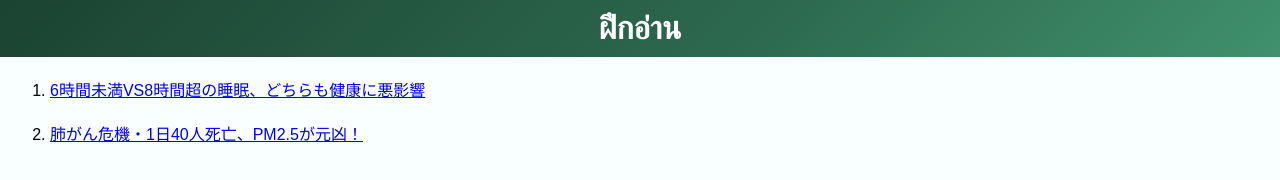
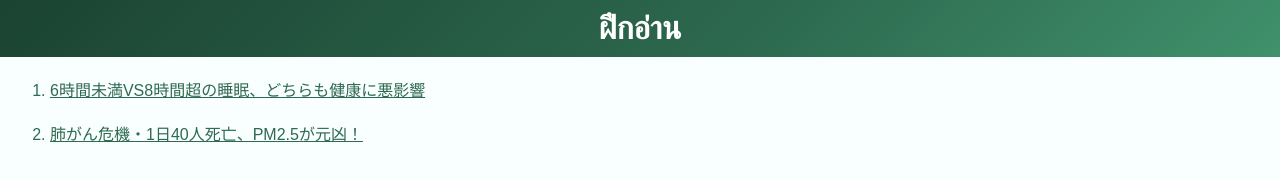
Before and after one commit to Naokichi-T/reading-thai-articles, a website: page index.html in a window 1280 px wide. Drawn offline with Linux system fonts and the light colour scheme.

Commit message:
文字色変更

```diff
--- a/styles.css
+++ b/styles.css
@@ -19,4 +19,8 @@ header {
 }
 li {
   margin: 20px 50px 20px 50px;
+  color: #2e6a4f;
 }
+a {
+  color: #2e6a4f;
+}
```
